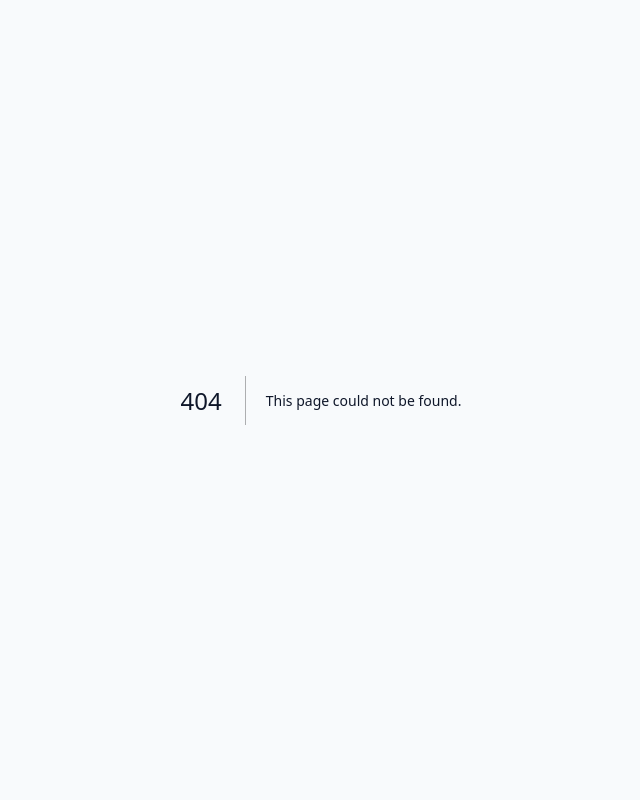
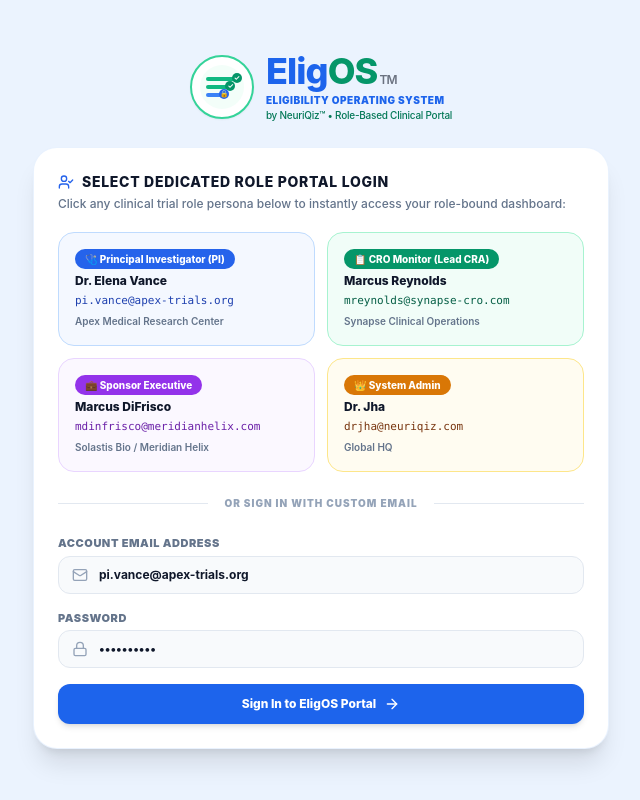
Before and after one commit to shivkumarjha1/eligos1, a Next.js app: page /login in a window 1280 px wide. Before the commit this address had no page. Shown: the whole page, without its empty margins (319-959 px from the left). Built offline with nearby package versions, Linux system fonts and the light colour scheme.

Commit message:
Create dedicated /login route for eligos.io/login with automated routing and persona authentication

```diff
--- /dev/null
+++ b/src/app/login/page.tsx
@@ -0,0 +1,21 @@
+"use client";
+
+import React, { useEffect } from "react";
+import { useRouter } from "next/navigation";
+import { LoginScreen } from "@/components/LoginScreen";
+import { useAuth } from "@/context/AuthContext";
+
+export default function LoginPage() {
+  const router = useRouter();
+  const { currentUser, loginAsPersona } = useAuth();
+
+  const handleLoginSuccess = () => {
+    router.push("/");
+  };
+
+  return (
+    <main className="min-h-screen bg-[#EBF3FE]">
+      <LoginScreen onLoginSuccess={handleLoginSuccess} />
+    </main>
+  );
+}
--- a/src/app/page.tsx
+++ b/src/app/page.tsx
@@ -30,15 +30,17 @@ import { DirectoryTable } from "@/components/DirectoryTable";
 import { DeviationsSection } from "@/components/DeviationsSection";
 import { LoginScreen } from "@/components/LoginScreen";
 import { useAuth } from "@/context/AuthContext";
+import { useRouter } from "next/navigation";
 import { UserProfile, NavTabId } from "@/types";
 import { ShieldCheck, UserPlus, Trash2, Edit2, Settings } from "lucide-react";
 
 export default function Home() {
+  const router = useRouter();
   const [isAuthenticated, setIsAuthenticated] = useState(true); // Default logged in as requested
   const [activeTab, setActiveTab] = useState<NavTabId>("admin_dashboard");
   const [isAddUserOpen, setIsAddUserOpen] = useState(false);
   const [editingUser, setEditingUser] = useState<UserProfile | null>(null);
-  const { users, currentUser, deleteUser } = useAuth();
+  const { users, currentUser, setCurrentUser, deleteUser } = useAuth();
 
   const permissions = currentUser?.customPermissions || {};
   const isPI = currentUser?.role === "PI";
@@ -64,8 +66,13 @@ export default function Home() {
     }
   }, [currentUser, activeTab]);
 
+  const handleLoginSuccess = () => {
+    setIsAuthenticated(true);
+    router.push("/");
+  };
+
   if (!isAuthenticated) {
-    return <LoginScreen onLoginSuccess={() => setIsAuthenticated(true)} />;
+    return <LoginScreen onLoginSuccess={handleLoginSuccess} />;
   }
 
   const renderTabContent = () => {
@@ -307,7 +314,11 @@ export default function Home() {
           setEditingUser(null);
           setIsAddUserOpen(true);
         }}
-        onLogout={() => setIsAuthenticated(false)}
+        onLogout={() => {
+          setIsAuthenticated(false);
+          setCurrentUser(null);
+          router.push("/login");
+        }}
       />
 
       <div className="flex-1 flex overflow-hidden">
```
